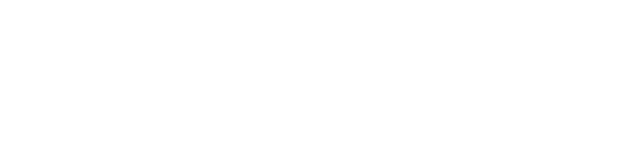
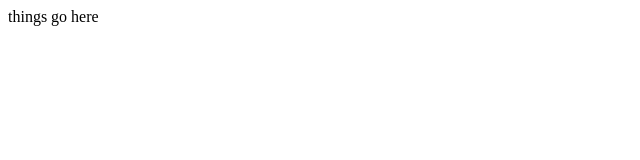
Before and after one commit to cstankovic/test, a plain HTML site: page index.html in a window 1280 px wide. Shown: the whole page, without its empty margins (0-640 px from the left). Drawn offline with Linux system fonts and the light colour scheme.

Commit message:
possibly new changes

```diff
--- a/index.html
+++ b/index.html
@@ -8,5 +8,9 @@
 </head>
 <body>
 
+    <div class="things">
+        things go here
+    </div>
+
 </body>
 </html>
```
